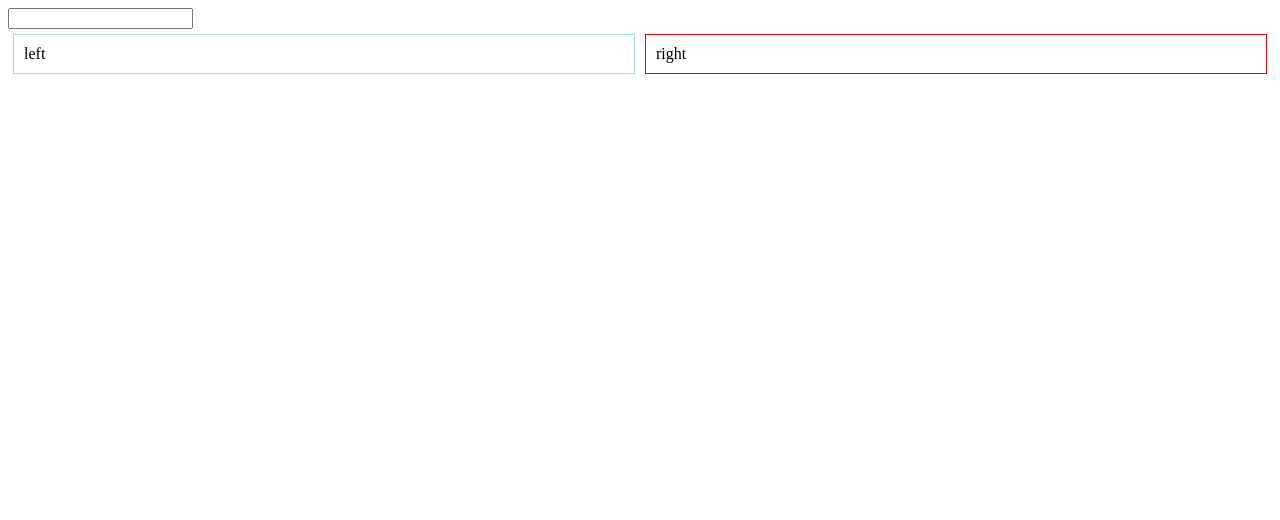
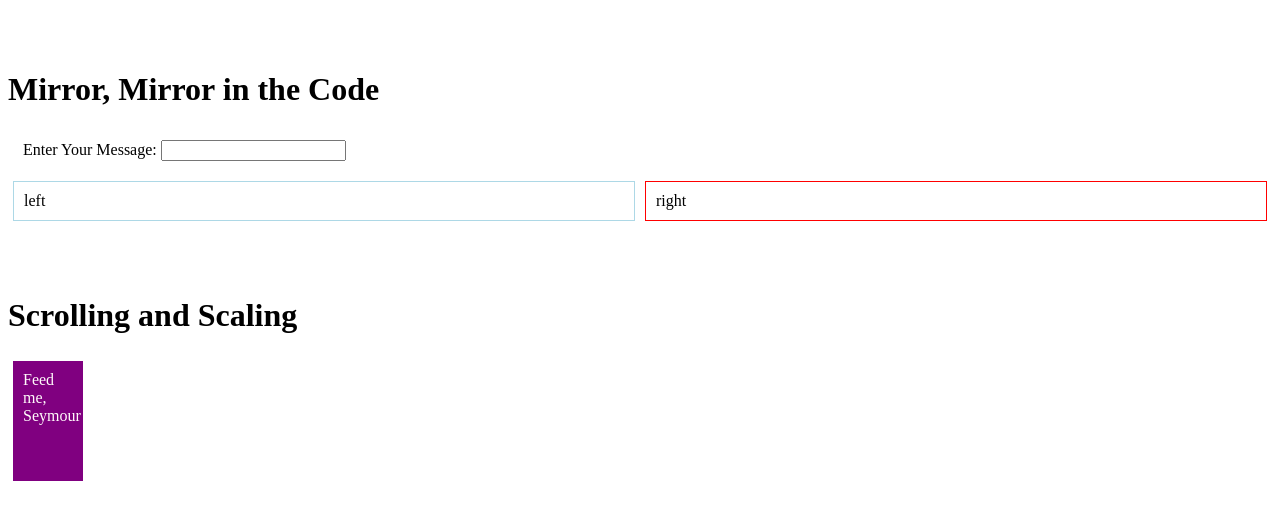
Before and after one commit to manilabui/NSS-Foundations, a plain HTML site: page js-events/src/index.html in a window 1280 px wide. Shown: the top 520 px of the page. Drawn offline with Linux system fonts and the light colour scheme.

Commit message:
scrolling and scaling exercise

```diff
--- a/js-events/src/index.html
+++ b/js-events/src/index.html
@@ -5,11 +5,21 @@
 	<link rel="stylesheet" type="text/css" href="styles/main.css">
 </head>
 <body>
-	<input id="message" type="text" name="mirror">
-	<section class="mirrors">
-		<article id="mirror-left">left</article>
-		<article id="mirror-right">right</article>
-	</section>
+	<h1>Mirror, Mirror in the Code</h1>
+	<fieldset class="message-container">
+		<label>Enter Your Message:</label>
+		<input id="message" type="text">
+	</fieldset>
+	<article class="mirrors">
+		<section id="mirror-left">left</section>
+		<section id="mirror-right">right</section>
+	</article>
+
+	<h1>Scrolling and Scaling</h1>
+	<article id="box">
+		<section id="audrey">Feed me, Seymour</section>
+  	</article>
+
 	<script type="text/javascript" src="scripts/main.js"></script>
 </body>
 </html>
--- a/js-events/src/scripts/main.js
+++ b/js-events/src/scripts/main.js
@@ -1 +1,22 @@
-console.log("Hello there, hot young thang.")
+console.log("Hello there, hot young thang.");
+
+// Mirror, Mirror in the Code
+const message = document.querySelector("#message");
+const mirrorLeft = document.querySelector("#mirror-left");
+const mirrorRight = document.querySelector("#mirror-right");
+
+const handleMessageKeyUp = e => {
+	mirrorLeft.textContent = e.target.value;
+	mirrorRight.textContent = e.target.value;
+};
+
+message.addEventListener("keyup", handleMessageKeyUp);
+
+
+// Scrolling and Scaling
+const audrey = document.getElementById("audrey");
+
+document.addEventListener("scroll", () => {
+   audrey.style.width = `${window.scrollY/3}px`;
+   audrey.style.height = `${window.scrollY/4}px`;
+})
--- a/js-events/src/styles/main.css
+++ b/js-events/src/styles/main.css
@@ -1,3 +1,16 @@
+h1 {
+	padding-top: 50px;
+}
+
+fieldset {
+    border: 0;
+}
+
+.message-container {
+	padding: 10px;
+	margin: 5px;
+}
+
 .mirrors {
 	display: flex;
 	flex-direction: horizontal;
@@ -16,3 +29,18 @@
 	margin: 5px;
 	border: solid red 1px;
 }
+
+#box {
+  display: flex;
+  min-height: 1500px;
+}
+
+#audrey {
+  background-color: purple;
+  color: snow;
+  padding: 10px;
+  margin: 5px;
+  min-height: 100px;
+  min-width: 50px;
+  position: fixed;
+}
```
